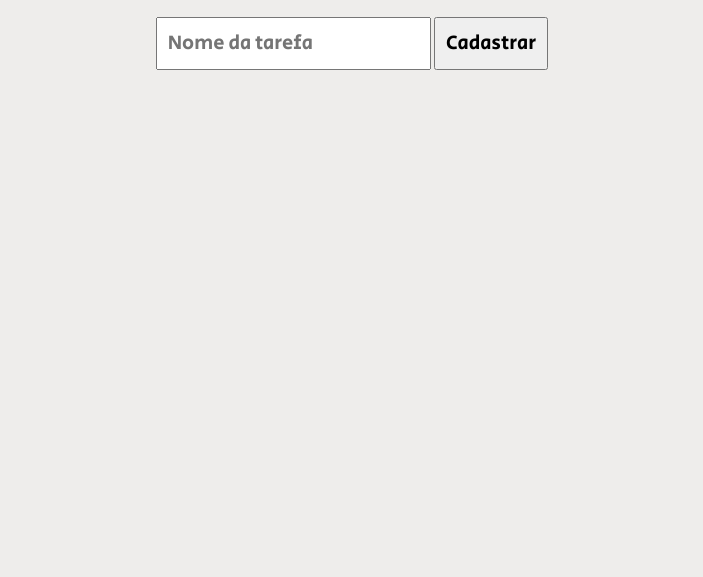
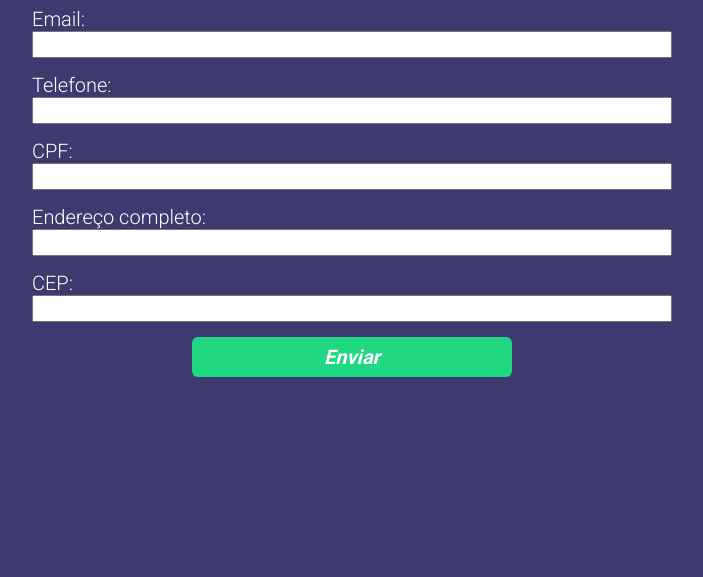
Before and after one commit to luizcoutodev/curso_ebac_frontend, a plain HTML site: page index.html in a window 1280 px wide. Shown: the part 301-878 px from the top of the page, without its empty margins (288-991 px from the left). Before the commit the page ends 800 px from the top, so only its background shows below. Drawn offline with nearby package versions, Linux system fonts and the light colour scheme.

Commit message:
added visual to the form

```diff
--- a/index.html
+++ b/index.html
@@ -4,24 +4,45 @@
     <meta charset="UTF-8">
     <meta http-equiv="X-UA-Compatible" content="IE=edge">
     <meta name="viewport" content="width=device-width, initial-scale=1.0">
+    <title>Formulário de Cadastro</title>
+    <link rel="stylesheet" href="main.css">
     <link rel="preconnect" href="https://fonts.googleapis.com">
     <link rel="preconnect" href="https://fonts.gstatic.com" crossorigin>
-    <link href="https://fonts.googleapis.com/css2?family=Roboto:wght@300&family=Secular+One&display=swap" rel="stylesheet">
-    <title>Lista de Tarefas</title>
+    <link href="https://fonts.googleapis.com/css2?family=Roboto:wght@300;700&display=swap" rel="stylesheet">
     <link rel="stylesheet" href="main.css">
 </head>
 <body>
     <div class="container">
         <header>
-            <h1> Lista de Tarefas </h1>
-            <h3> Caso tenha completado a tarefa, clique em cima. Caso queira que ela volte ao estado inicial, clique duas vezes. </h3>
+            <h1> Formulário de inscrição </h1>
         </header>
             <form>
-                <input type="text" required placeholder="Nome da tarefa" id="nome-tarefa"/>
-                <button type="submit"> Cadastrar</button>
+                <div class="form-campo">
+                    <label for="nome">Nome Completo:</label>
+                    <input type="text" id="nome" name="nome"/>
+                </div>
+                <div class="form-campo">
+                    <label for="email">Email:</label>
+                    <input type="text" id="email" name="email"/>
+                </div>
+                <div class="form-campo">
+                    <label for="telefone">Telefone:</label>
+                    <input type="tel" id="telefone" name="telefone"/>
+                </div>
+                <div class="form-campo">
+                    <label for="cpf">CPF:</label>
+                    <input type="text" id="cpf" name="cpf"/>
+                </div>
+                <div class="form-campo">
+                    <label for="endereço">Endereço completo:</label>
+                    <input type="text" id="endereço" name="endereço"/>
+                </div>
+                <div class="form-campo">
+                    <label for="cep">CEP:</label>
+                    <input type="text" id="cep" name="cep"/>
+                </div>
+                <button type="submit"> Enviar</button>
             </form>
-            <ul>
-            </ul>
     </div>
     <script src="https://code.jquery.com/jquery-3.6.4.min.js"></script>
     <script src="main.js"></script>
--- a/main.css
+++ b/main.css
@@ -1,54 +1,51 @@
 *{
-    margin: 0px;
+    padding: 0;
+    margin: 0;
     box-sizing: border-box;
-}
-
-body, form input, form button {
-    font-family: 'Secular One', sans-serif;
+    font-family: 'Roboto', sans-serif;
 }
 
 body {
-    background-color: rgb(238, 237, 235);
+    background-color: rgb(62, 58, 112) ;
+    color: white;
 }
 
-h3 {
-    font-size: 16px;
-    font-weight: 100;
-    margin-bottom: 20px;
-
+header h1 {
+    font-weight: bold;
+    font-size: 30px;
+    color: white;
+    margin-bottom: 7px;
+    text-align: center;
 }
 
-h1 {
-    margin-bottom: 5px;
+.container {
+    max-width: 640px;
+    width: 100%;
+    margin: 200px auto;
 }
 
-.container{ /* primeira coisa a ser feita */
-    margin: 200px auto; /* isso faz centralizar na página */
-    max-width: 640px; /* limita a pagina e com o auto acima ele centraliza */
+.form-campo input {
+    display: block;
+    padding: 4px;
     width: 100%;
-    text-align: center;
-    flex-wrap: wrap;
-    word-break:break-all;
-  }
+    margin-bottom: 15px;
+}
 
-  form input, form button {
-    padding: 10px;
-    margin-bottom: 20px;
+.form-campo label {
     font-size: 20px;
 }
 
-
-ul {
-    padding: 0;
+button {
+    display: block;
+    padding: 8px;
+    width: 50%;
+    margin: auto;
+    border: none;
+    background-color: #20d882;
+    color: #fff;
+    font-size: 20px;
+    font-weight: bold;
+    font-style: italic;
+    cursor: pointer;
+    border-radius: 6px;
 }
-
-ul li {
-    list-style-position:inside;
-    font-size: 20px;
-    font-weight: lighter;
-    cursor: pointer;
-}
-
-button {
-    cursor: pointer;
-}
```
